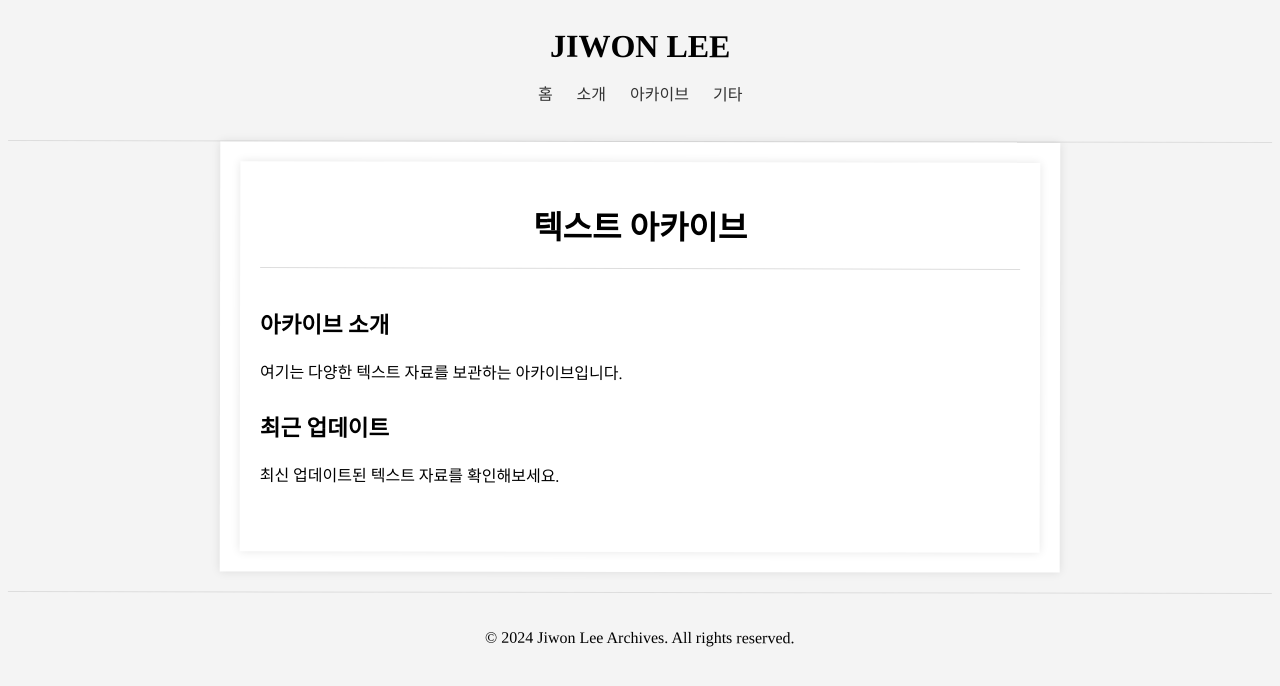
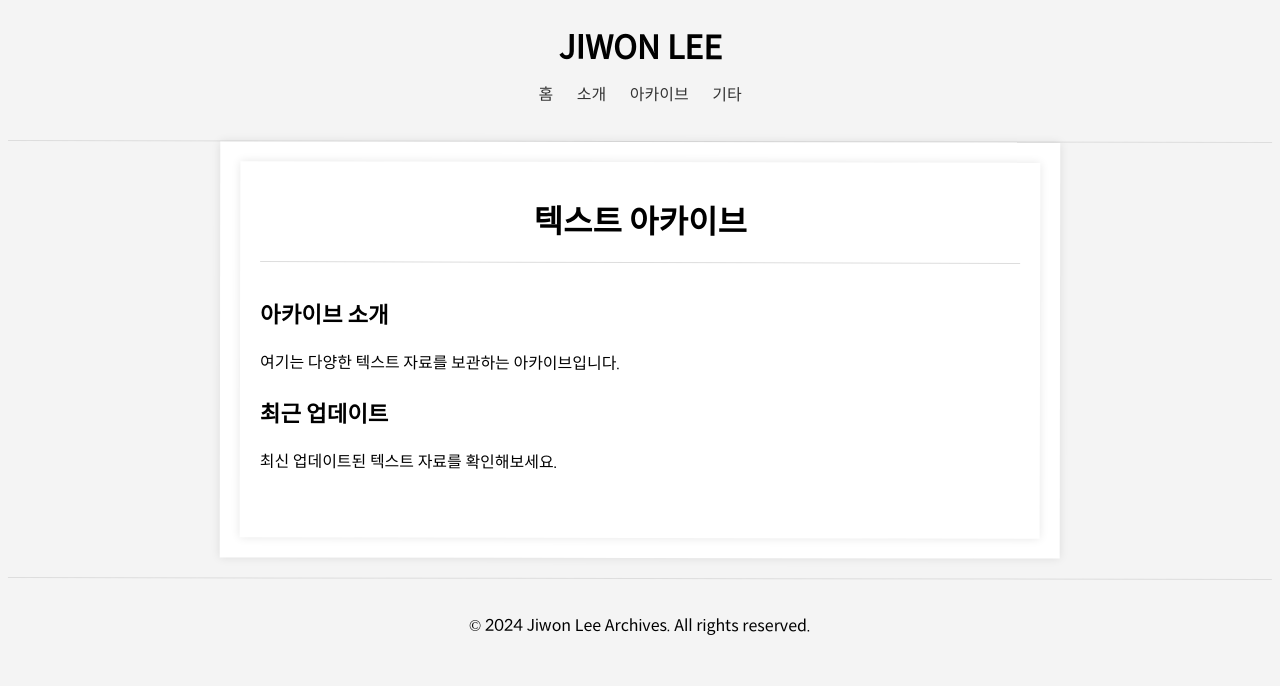
Before and after one commit to LfayeJ/archives, a Jekyll site: the page built from index.html, in a window 1280 px wide. Shown: the top 686 px of the page. Built offline with Jekyll 4.4.1, drawn with Linux system fonts in a browser that asks for light colours; some web fonts are replaced.

Commit message:
Update styles.css

```diff
--- a/assets/css/styles.css
+++ b/assets/css/styles.css
@@ -2,7 +2,7 @@
   font-family: 'SpoqaHanSansNeo-Regular';
   font-weight: 300;
   font-style: normal;
-  src: url('SpoqaHanSansNeo-Regular.ttf') format('truetype');
+  src: url('SpoqaHanSansNeo-Regular.woff2') format('woff2');
 }
 
 body, .container, header, header h1, header nav ul, header nav ul li, header nav ul li a,
```
